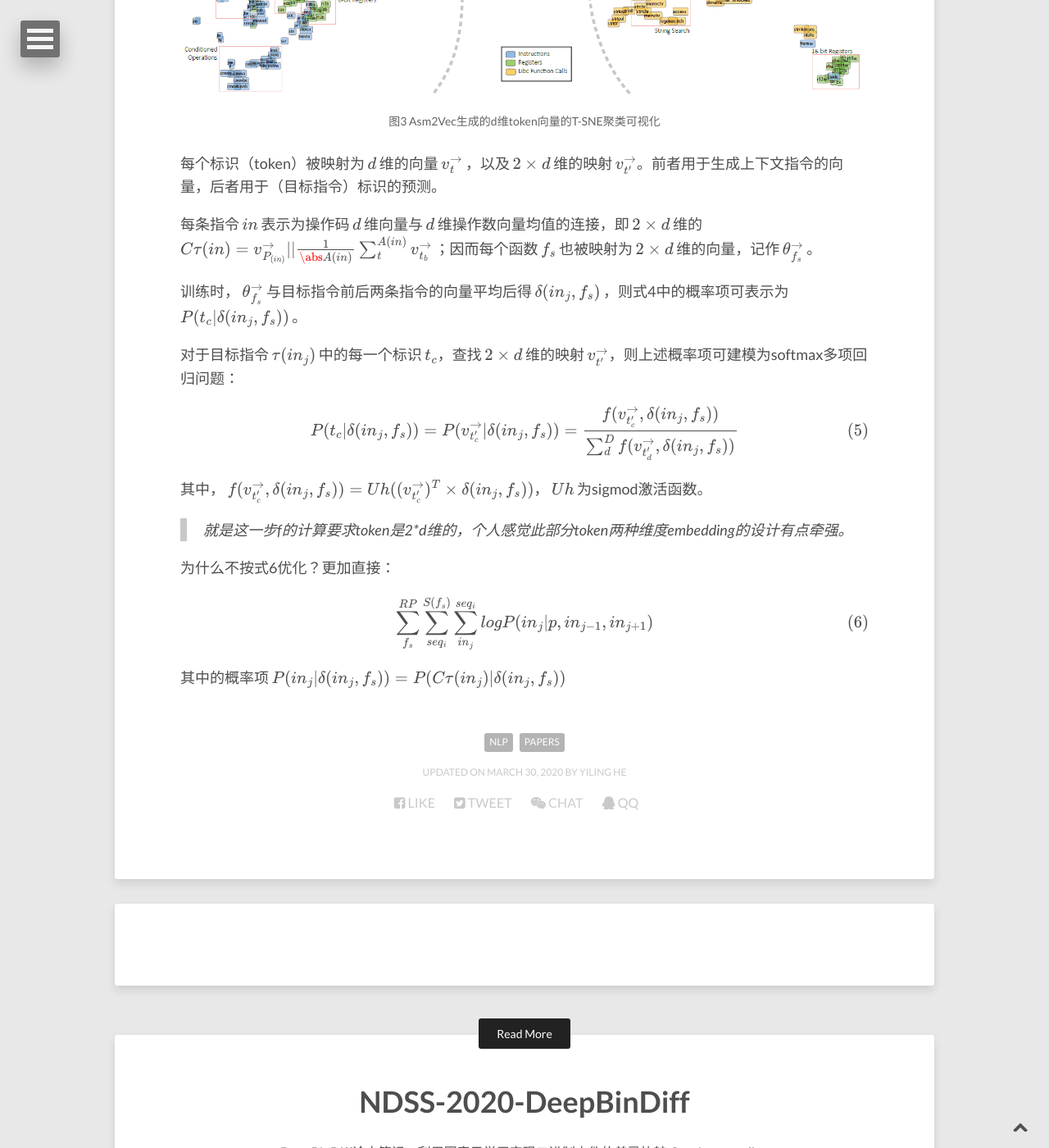
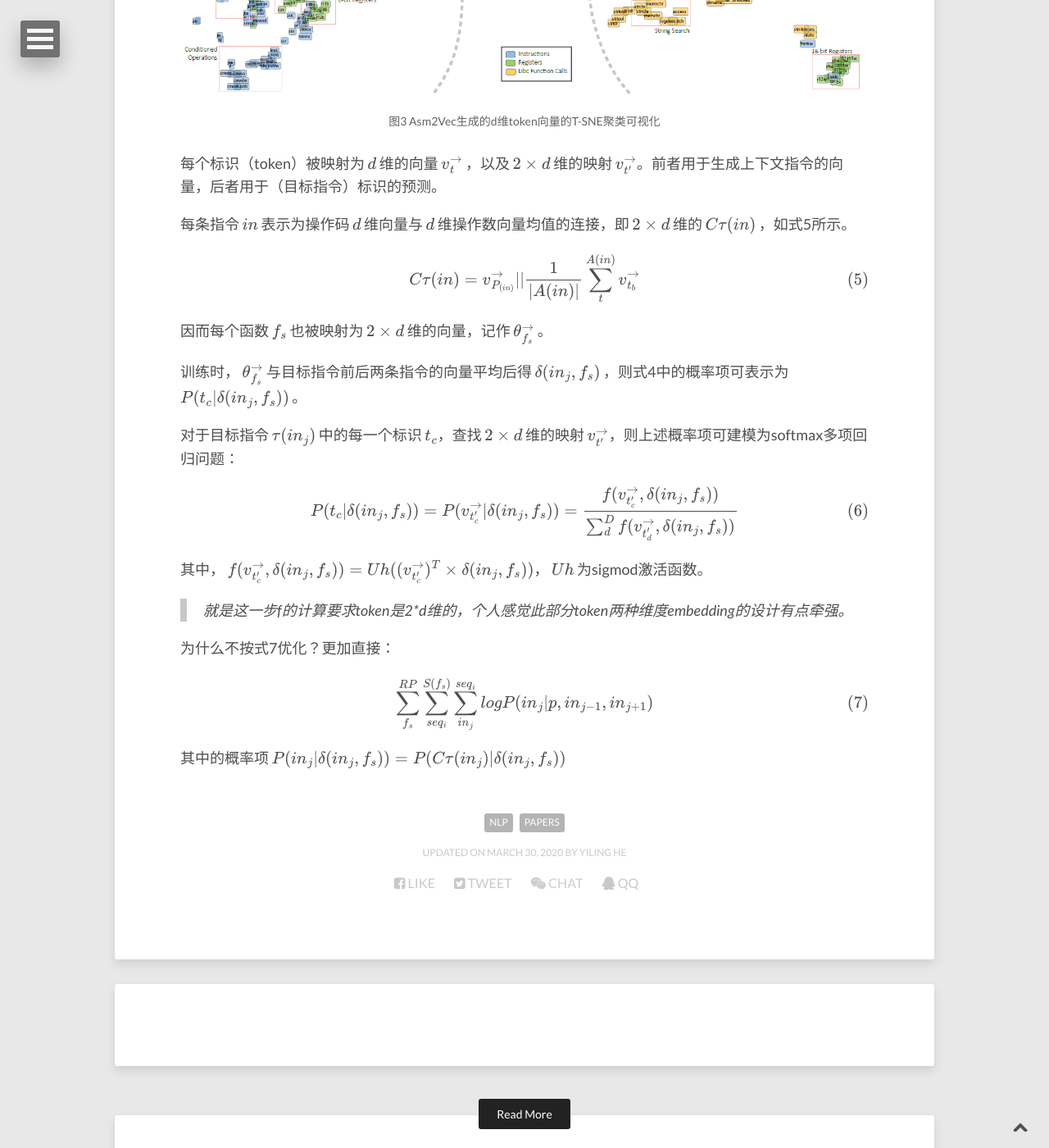
Before and after one commit to E0HYL/BLOG-OF-E0, a Jekyll site: the page built from _posts/2020-03-29-Asm2Vec.md, in a window 1280 px wide and 1400 px high, scrolled down 3994 px. Shown: the whole window at 82% size. Built offline with Jekyll 4.4.1, drawn with Linux system fonts in a browser that asks for light colours; nearby versions of some CDN libraries; formulas are drawn with MathJax 3; comment, search, counter and statistics services are not loaded.

Commit message:
fix abs in mathjax

```diff
--- a/_posts/2020-03-29-Asm2Vec.md
+++ b/_posts/2020-03-29-Asm2Vec.md
@@ -96,20 +96,24 @@ $$\sum_{f_s}^{RP}\sum_{seq_i}^{S(f_s)}\sum_{in_j}^{seq_i}\sum_{t_c}^{\tau(in_j)}
 
 每个标识（token）被映射为 $$d$$ 维的向量 $$v_t^{\rightarrow}$$ ，以及 $$2\times{d}$$ 维的映射 $$v_{t'}^{\rightarrow}$$。前者用于生成上下文指令的向量，后者用于（目标指令）标识的预测。
 
-每条指令 $$in$$ 表示为操作码 $$d$$ 维向量与 $$d$$ 维操作数向量均值的连接，即 $$2\times{d}$$ 维的 $$C\tau{(in)}=v_{P_{(in)}}^{\rightarrow}\vert\vert\frac{1}{\abs{A(in)}}\sum_t^{A(in)}v_{t_b}^{\rightarrow}$$ ；因而每个函数 $$f_s$$ 也被映射为 $$2\times{d}$$ 维的向量，记作 $$\theta_{f_s}^{\rightarrow}$$ 。
+每条指令 $$in$$ 表示为操作码 $$d$$ 维向量与 $$d$$ 维操作数向量均值的连接，即 $$2\times{d}$$ 维的 $$C\tau{(in)}$$ ，如式5所示。
+
+$$C\tau{(in)}=v_{P_{(in)}}^{\rightarrow}\vert\vert\frac{1}{\vert{A(in)}\vert}\sum_t^{A(in)}v_{t_b}^{\rightarrow} \tag{5}$$
+
+因而每个函数 $$f_s$$ 也被映射为 $$2\times{d}$$ 维的向量，记作 $$\theta_{f_s}^{\rightarrow}$$ 。
 
 训练时， $$\theta_{f_s}^{\rightarrow}$$ 与目标指令前后两条指令的向量平均后得 $$\delta(in_j,f_s)$$ ，则式4中的概率项可表示为 $$P(t_c\vert\delta(in_j,f_s))$$ 。
 
 对于目标指令 $$\tau(in_j)$$ 中的每一个标识 $$t_c$$，查找 $$2\times{d}$$ 维的映射 $$v_{t'}^{\rightarrow}$$，则上述概率项可建模为softmax多项回归问题：
 
-$$P(t_c\vert\delta(in_j,f_s))=P(v_{t'_c}^{\rightarrow}\vert\delta(in_j,f_s))=\frac{f(v_{t'_c}^{\rightarrow},\delta(in_j,f_s))}{\sum_d^Df(v_{t'_d}^{\rightarrow},\delta(in_j,f_s))} \tag{5}$$
+$$P(t_c\vert\delta(in_j,f_s))=P(v_{t'_c}^{\rightarrow}\vert\delta(in_j,f_s))=\frac{f(v_{t'_c}^{\rightarrow},\delta(in_j,f_s))}{\sum_d^Df(v_{t'_d}^{\rightarrow},\delta(in_j,f_s))} \tag{6}$$
 
 其中， $$f(v_{t'_c}^{\rightarrow},\delta(in_j,f_s))=Uh((v_{t'_c}^{\rightarrow})^T\times\delta(in_j,f_s))$$， $$Uh$$ 为sigmod激活函数。
 
 > 就是这一步f的计算要求token是2*d维的，个人感觉此部分token两种维度embedding的设计有点牵强。
 
-为什么不按式6优化？更加直接：
+为什么不按式7优化？更加直接：
 
-$$\sum_{f_s}^{RP}\sum_{seq_i}^{S(f_s)}\sum_{in_j}^{seq_i}logP(in_j\vert{p,in_{j-1},in_{j+1}}) \tag{6}$$
+$$\sum_{f_s}^{RP}\sum_{seq_i}^{S(f_s)}\sum_{in_j}^{seq_i}logP(in_j\vert{p,in_{j-1},in_{j+1}}) \tag{7}$$
 
 其中的概率项 $$P(in_j\vert\delta(in_j,f_s))=P(C\tau{(in_j)}\vert\delta(in_j,f_s))$$
```
